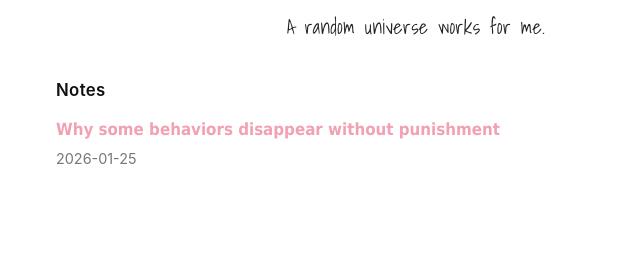
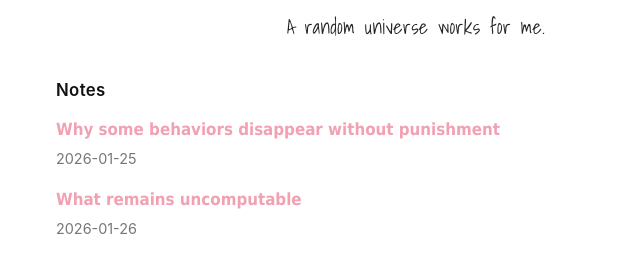
Before and after one commit to ch777ss/ch777ss.github.io, a plain HTML site: page index.html in a window 1280 px wide. Shown: the part 305-578 px from the top of the page, without its empty margins (224-864 px from the left). Drawn offline with Linux system fonts and the light colour scheme.

Commit message:
Update index.html

```diff
--- a/index.html
+++ b/index.html
@@ -119,6 +119,14 @@
     </a>
     <span class="date">2026-01-25</span>
   </div>
+
+  <div class="note">
+    <a href="notes/what-remains-uncomputable.html">
+      What remains uncomputable
+    </a>
+    <span class="date">2026-01-26</span>
+  </div>
+
 </section>
   </div>
 </body>
```
Lines whose indentation alone changed are shown as unchanged.
